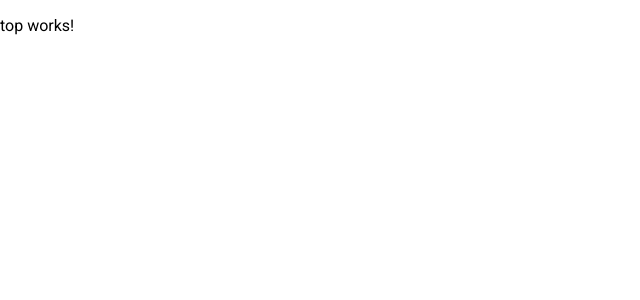
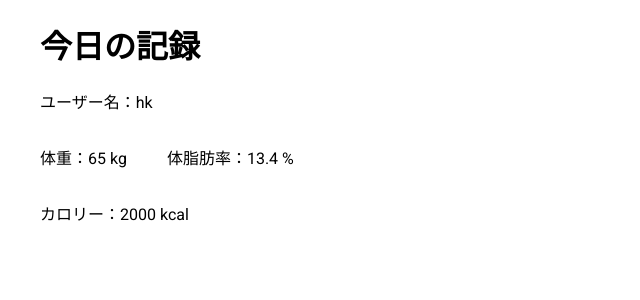
Before and after one commit to hk95/be-healthy, an Angular app: page /top in a window 1280 px wide. Shown: the top 300 px of the page, without its empty margins (0-640 px from the left). Built offline with nearby package versions, Linux system fonts and the light colour scheme.

Commit message:
feat(top,user):トップページに基本情報を表示 #18

```diff
--- a/src/app/interfaces/user.ts
+++ b/src/app/interfaces/user.ts
@@ -3,5 +3,5 @@ export interface User {
   name: string;
   weight: number;
   fat: number;
-  totalFat: number;
+  totalCal: number;
 }
--- a/src/app/top/top.module.ts
+++ b/src/app/top/top.module.ts
@@ -3,10 +3,11 @@ import { CommonModule } from '@angular/common';
 
 import { TopRoutingModule } from './top-routing.module';
 import { TopComponent } from './top/top.component';
+import { UserComponent } from './user/user.component';
 
 
 @NgModule({
-  declarations: [TopComponent],
+  declarations: [TopComponent, UserComponent],
   imports: [
     CommonModule,
     TopRoutingModule
--- a/src/app/top/top/top.component.html
+++ b/src/app/top/top/top.component.html
@@ -1 +1 @@
-<p>top works!</p>
+<app-user [user]="user"></app-user>
--- a/src/app/top/top/top.component.ts
+++ b/src/app/top/top/top.component.ts
@@ -12,7 +12,7 @@ user: User = {
   name: 'hk',
   weight: 65,
   fat: 13.4,
-  totalFat: 2000
+  totalCal: 2000
 };
 
   constructor() { }
--- /dev/null
+++ b/src/app/top/user/user.component.html
@@ -0,0 +1,15 @@
+<div class="container">
+  <div class="user">
+    <h1>今日の記録</h1>
+    <div class="user__base">
+      <p class="user__name">ユーザー名：{{ user.name }}</p>
+    </div>
+    <div class="user__body">
+      <p class="user__weight">体重：{{ user.weight }} kg</p>
+      <p class="user__fat">体脂肪率：{{ user.fat }} %</p>
+    </div>
+    <div class="user__cal">
+      <p>カロリー：{{user.totalCal}} kcal</p>
+    </div>
+  </div>
+</div>
--- /dev/null
+++ b/src/app/top/user/user.component.scss
@@ -0,0 +1,11 @@
+.container {
+  padding: 0 40px;
+}
+.user{
+  &__body{
+    display: flex;
+  }
+  &__weight{
+    margin-right: 40px;
+  }
+}
--- /dev/null
+++ b/src/app/top/user/user.component.ts
@@ -0,0 +1,16 @@
+import { Component, OnInit, Input } from '@angular/core';
+import { User } from 'src/app/interfaces/user';
+
+@Component({
+  selector: 'app-user',
+  templateUrl: './user.component.html',
+  styleUrls: ['./user.component.scss']
+})
+export class UserComponent implements OnInit {
+@Input() user: User;
+  constructor() { }
+
+  ngOnInit(): void {
+  }
+
+}
```
Also changed, not shown: 1 other file (tests, documents, lock files or other folders).
